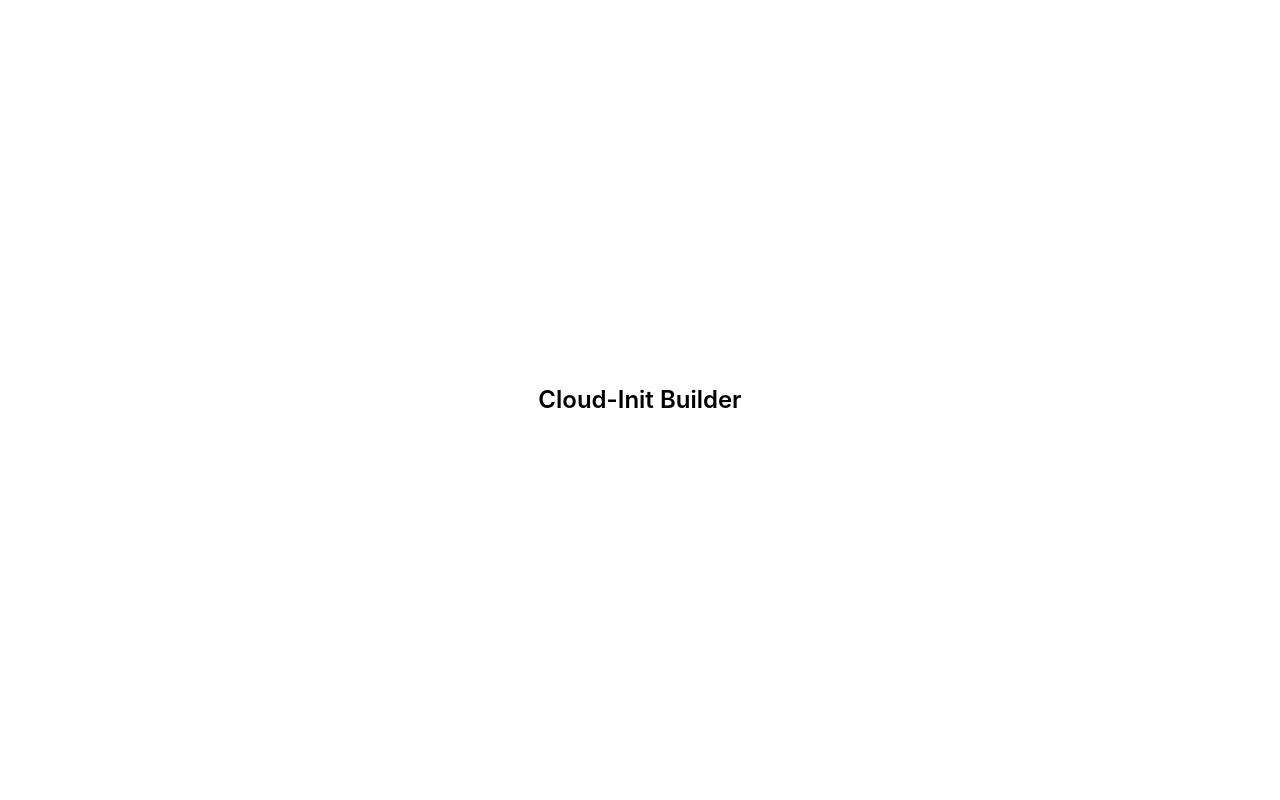
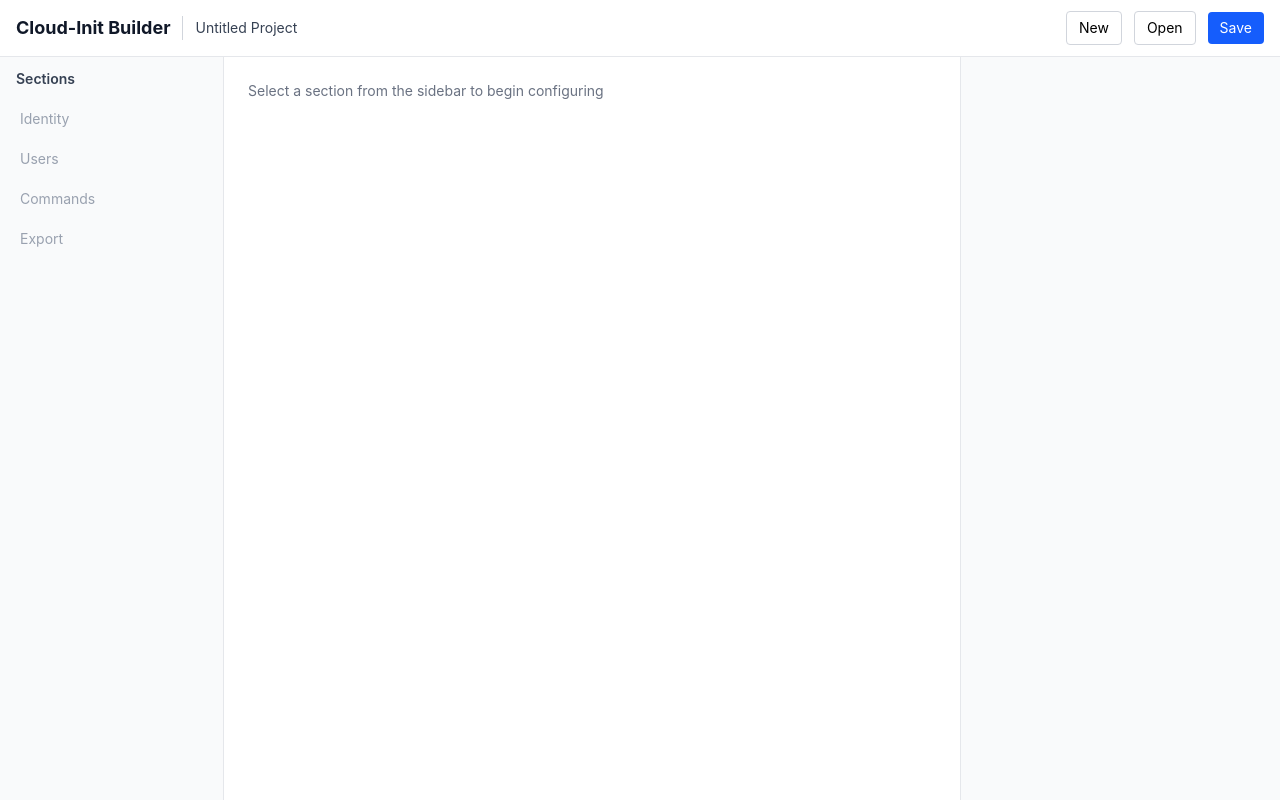
Before and after one commit to paddy01/cloud-init-builder, a React (Vite) app: page / in a window 1280 px wide. Built offline with nearby package versions, Linux system fonts and the light colour scheme.

Commit message:
feat(01-02): wire application shell with save/open controls
- MainLayout with TopBar, Sidebar, and center content area
- Save/Open/New buttons with hidden file input and import warnings banner
- App initializes default project and registers beforeunload hook

```diff
--- a/src/app/App.tsx
+++ b/src/app/App.tsx
@@ -1,7 +1,14 @@
+import { useEffect } from "react";
+import { useBeforeUnload } from "../hooks/useBeforeUnload.ts";
+import { MainLayout } from "../layouts/MainLayout.tsx";
+import { useProjectStore } from "../state/projectStore.ts";
+
 export default function App() {
-  return (
-    <div className="flex min-h-screen items-center justify-center">
-      <h1 className="text-2xl font-semibold">Cloud-Init Builder</h1>
-    </div>
-  );
+  useBeforeUnload();
+
+  useEffect(() => {
+    useProjectStore.getState().newProject("Untitled Project");
+  }, []);
+
+  return <MainLayout />;
 }
--- /dev/null
+++ b/src/layouts/MainLayout.tsx
@@ -0,0 +1,19 @@
+import { Sidebar } from "./Sidebar.tsx";
+import { TopBar } from "./TopBar.tsx";
+
+export function MainLayout() {
+  return (
+    <div className="flex h-screen flex-col">
+      <TopBar />
+      <div className="flex min-h-0 flex-1">
+        <Sidebar />
+        <main className="flex-1 overflow-y-auto p-6">
+          <p className="text-sm text-gray-500">
+            Select a section from the sidebar to begin configuring
+          </p>
+        </main>
+        <aside className="hidden w-80 border-l border-gray-200 bg-gray-50 lg:block" />
+      </div>
+    </div>
+  );
+}
--- /dev/null
+++ b/src/layouts/Sidebar.tsx
@@ -0,0 +1,18 @@
+const SECTIONS = ["Identity", "Users", "Commands", "Export"] as const;
+
+export function Sidebar() {
+  return (
+    <nav className="flex h-full w-56 flex-col border-r border-gray-200 bg-gray-50">
+      <h2 className="px-4 py-3 text-sm font-semibold text-gray-700">Sections</h2>
+      <ul className="space-y-1 px-2">
+        {SECTIONS.map((section) => (
+          <li key={section}>
+            <span className="block cursor-not-allowed rounded px-3 py-2 text-sm text-gray-400">
+              {section}
+            </span>
+          </li>
+        ))}
+      </ul>
+    </nav>
+  );
+}
--- /dev/null
+++ b/src/layouts/TopBar.tsx
@@ -0,0 +1,106 @@
+import { useRef } from "react";
+import { exportProject, importProject } from "../services/projectService.ts";
+import { useProjectStore } from "../state/projectStore.ts";
+
+export function TopBar() {
+  const fileInputRef = useRef<HTMLInputElement>(null);
+  const project = useProjectStore((state) => state.project);
+  const isDirty = useProjectStore((state) => state.isDirty);
+  const importWarnings = useProjectStore((state) => state.importWarnings);
+  const newProject = useProjectStore((state) => state.newProject);
+  const loadProject = useProjectStore((state) => state.loadProject);
+  const markSaved = useProjectStore((state) => state.markSaved);
+  const clearWarnings = useProjectStore((state) => state.clearWarnings);
+
+  const handleNew = () => {
+    if (isDirty && !window.confirm("You have unsaved changes. Create a new project anyway?")) {
+      return;
+    }
+    newProject("Untitled Project");
+  };
+
+  const handleSave = () => {
+    if (!project) return;
+    exportProject(project, project.metadata.name);
+    markSaved();
+  };
+
+  const handleFileChange = async (event: React.ChangeEvent<HTMLInputElement>) => {
+    const file = event.target.files?.[0];
+    if (!file) return;
+
+    try {
+      const result = await importProject(file);
+      loadProject(result.project, result.warnings);
+    } catch (error) {
+      const message =
+        error instanceof Error ? error.message : "Failed to import project file.";
+      window.alert(message);
+    } finally {
+      event.target.value = "";
+    }
+  };
+
+  return (
+    <div className="border-b border-gray-200 bg-white">
+      <header className="flex h-14 items-center gap-3 px-4">
+        <h1 className="text-lg font-bold text-gray-900">Cloud-Init Builder</h1>
+        <div className="h-6 border-l border-gray-300" />
+        <div className="flex items-center gap-1.5 text-sm text-gray-700">
+          <span>{project?.metadata.name ?? "No Project"}</span>
+          {isDirty && (
+            <span className="text-amber-500" title="Unsaved changes">
+              *
+            </span>
+          )}
+        </div>
+        <div className="flex-1" />
+        <button
+          type="button"
+          onClick={handleNew}
+          className="rounded border border-gray-300 px-3 py-1.5 text-sm hover:bg-gray-50"
+        >
+          New
+        </button>
+        <button
+          type="button"
+          onClick={() => fileInputRef.current?.click()}
+          className="rounded border border-gray-300 px-3 py-1.5 text-sm hover:bg-gray-50"
+        >
+          Open
+        </button>
+        <button
+          type="button"
+          onClick={handleSave}
+          disabled={project === null}
+          className="rounded bg-blue-600 px-3 py-1.5 text-sm text-white hover:bg-blue-700 disabled:cursor-not-allowed disabled:opacity-50"
+        >
+          Save
+        </button>
+        <input
+          ref={fileInputRef}
+          type="file"
+          accept=".cib.json,.json"
+          onChange={handleFileChange}
+          className="hidden"
+        />
+      </header>
+      {importWarnings.length > 0 && (
+        <div className="flex items-center justify-between gap-3 border-t border-amber-200 bg-amber-50 px-4 py-2 text-sm text-amber-900">
+          <p>
+            {importWarnings.length} import warning
+            {importWarnings.length === 1 ? "" : "s"}: some fields were invalid and
+            defaults were applied.
+          </p>
+          <button
+            type="button"
+            onClick={clearWarnings}
+            className="shrink-0 rounded border border-amber-300 px-2 py-1 text-xs hover:bg-amber-100"
+          >
+            Dismiss
+          </button>
+        </div>
+      )}
+    </div>
+  );
+}
```
